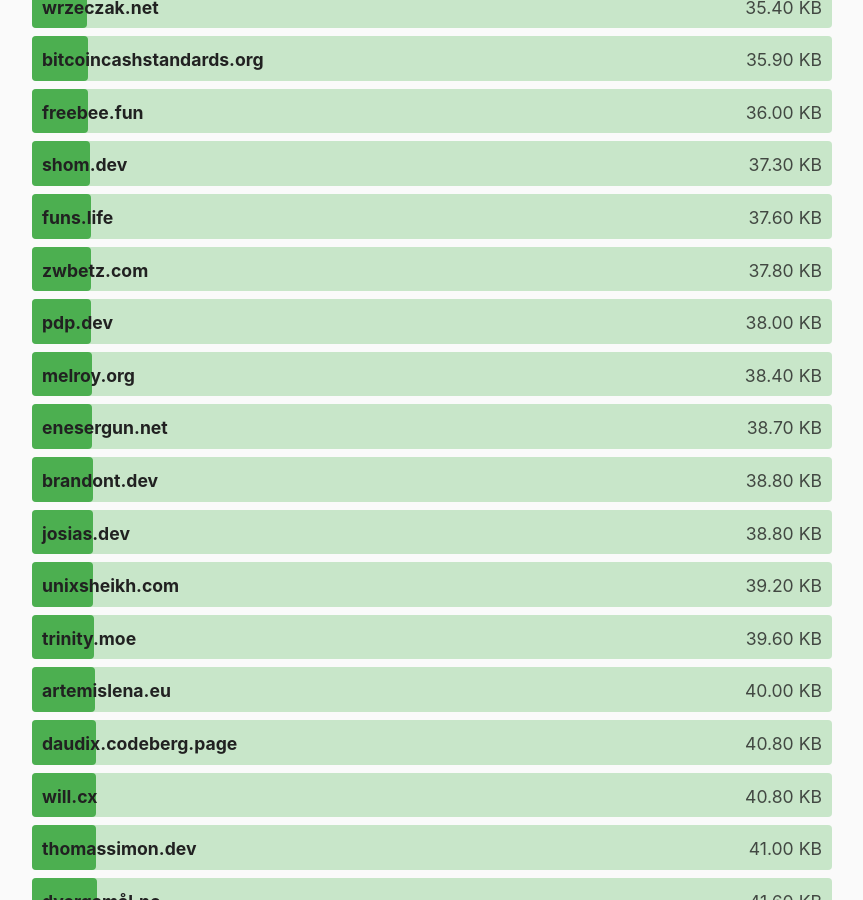
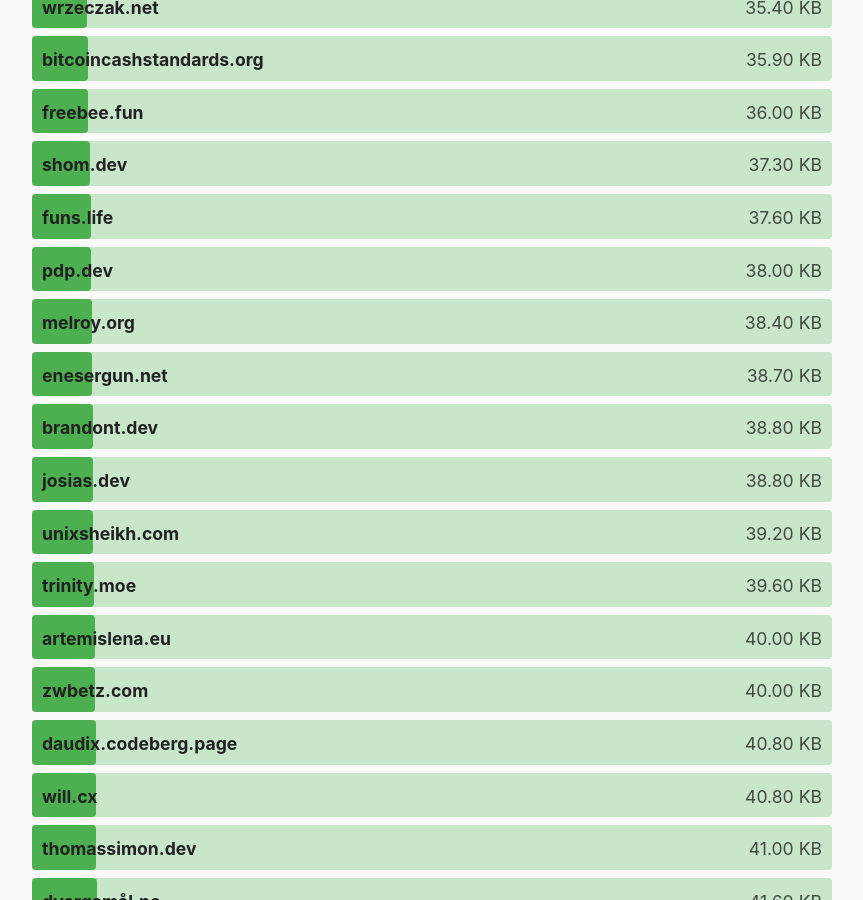
Before and after one commit to kevquirk/512kb.club, a Jekyll site: the page built from index.md, in a window 1280 px wide and 900 px high, scrolled down 14209 px. Shown: the whole window, without its empty margins (208-1071 px from the left). Built offline with Jekyll 4.4.1, drawn with Linux system fonts in a browser that asks for light colours.

Commit message:
Made some css tweaks so just rounded up

```diff
--- a/_data/sites.yml
+++ b/_data/sites.yml
@@ -3670,7 +3670,7 @@
 
 - domain: zwbetz.com
   url: https://zwbetz.com/
-  size: 37.8
+  size: 40
   last_checked: 2024-02-16
 
 - domain: zwieratko.sk
```
